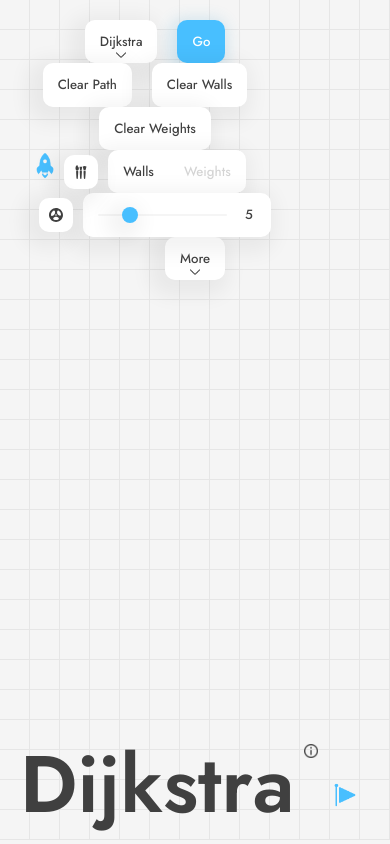
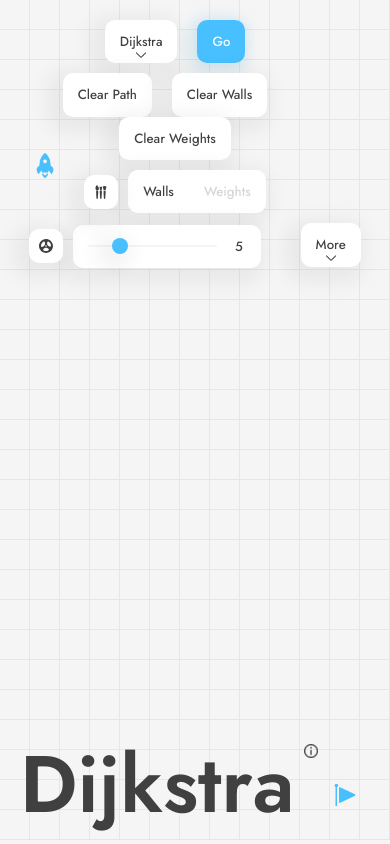
Before and after one commit to allenchung01/PathfindingVisualizer, a React (Create React App) app: page / in a window 390 px wide. Built offline with nearby package versions, Linux system fonts and the light colour scheme.

Commit message:
added media queries for navbar

```diff
--- a/src/PathfindingVisualizer/Components/Navigation/NavigationBar/NavigationBar.css
+++ b/src/PathfindingVisualizer/Components/Navigation/NavigationBar/NavigationBar.css
@@ -28,6 +28,10 @@
   animation-duration: 1.2s;
 }
 
+.navigation-bar > * {
+  margin-bottom: 10px;
+}
+
 .navigation-bar > *:not(:last-child) {
   margin-right: 80px;
   display: inline-block;
@@ -53,3 +57,9 @@
     transform: scale(0.75);
   }
 }
+
+@media screen and (max-width: 1310px) {
+  .navigation-bar > *:not(:last-child) {
+    margin-right: 40px;
+  }
+}
```
